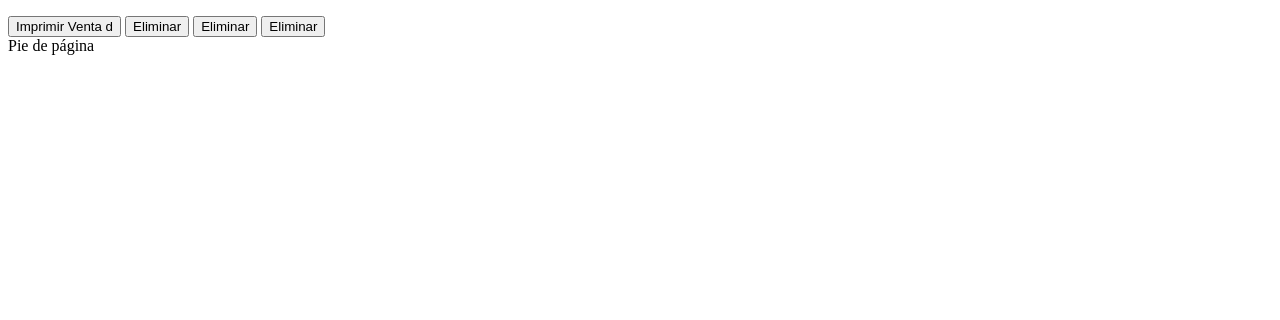
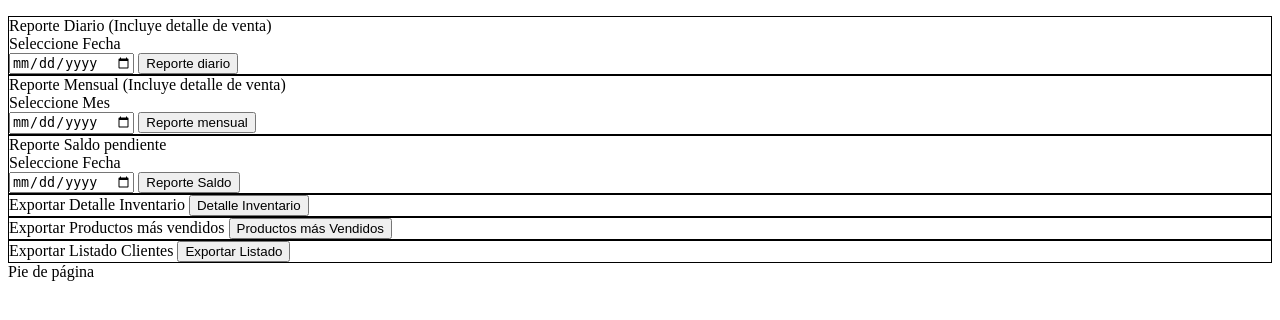
Before and after one commit to apeeclgithub/Intranet-optica, a PHP site: page /informes.php in a window 1280 px wide. Shown: the part 106-426 px from the top of the page. Run offline with PHP 8.4, Linux system fonts and the light colour scheme; some libraries are stand-ins or nearby versions.

Commit message:
reportes

```diff
--- a/application/views/cierre-caja.php
+++ b/application/views/cierre-caja.php
@@ -91,6 +91,12 @@
 				</tr>
 			</table>
 		</div>
+		<div style="border:1px solid black;">Exportar Cierre Caja
+			<button>Cierre Caja</button>
+		</div>
+		<div style="border:1px solid black;">Exportar Saldo pendiente diario
+			<button>Saldo Pendiente</button>
+		</div>
 	</div>
 
 </div>
--- a/application/views/cliente.php
+++ b/application/views/cliente.php
@@ -69,5 +69,8 @@
 			</tr>
 		</table>
 	</div>
+	<div style="border:1px solid black;">Exportar Listado Clientes
+		<button>Exportar Listado</button>
+	</div>
 </div>
 <?php include('footer.php') ?>
--- a/application/views/informes.php
+++ b/application/views/informes.php
@@ -1,10 +1,29 @@
 <?php include('header.php');?>
 <?php include('nav_menu.php') ?>
 <div id ="content">
-
-	<button>Imprimir Venta d</button>
-	<button>Eliminar</button>
-	<button>Eliminar</button>
-	<button>Eliminar</button>
+	<div style="border:1px solid black;">Reporte Diario (Incluye detalle de venta)
+		<div>Seleccione Fecha</div>
+		<input id="dateSaleDaily" type="date">
+		<button>Reporte diario</button>
+	</div>
+	<div style="border:1px solid black;">Reporte Mensual (Incluye detalle de venta)
+		<div>Seleccione Mes</div>
+		<input id="dateSaleMonth" type="date">
+		<button>Reporte mensual</button>
+	</div>
+	<div style="border:1px solid black;">Reporte Saldo pendiente
+		<div>Seleccione Fecha</div>
+		<input id="dateBalance" type="date">
+		<button>Reporte Saldo</button>
+	</div>
+	<div style="border:1px solid black;">Exportar Detalle Inventario
+		<button>Detalle Inventario</button>
+	</div>
+	<div style="border:1px solid black;">Exportar Productos más vendidos
+		<button>Productos más Vendidos</button>
+	</div>
+	<div style="border:1px solid black;">Exportar Listado Clientes
+		<button>Exportar Listado</button>
+	</div>
 </div>
 <?php include('footer.php') ?>
--- a/application/views/inventario.php
+++ b/application/views/inventario.php
@@ -68,6 +68,12 @@
 			</tr>
 		</table>
 	</div>
+	<div style="border:1px solid black;">Exportar Detalle Inventario
+		<button>Detalle Inventario</button>
+	</div>
+	<div style="border:1px solid black;">Exportar Productos más vendidos
+		<button>Productos más Vendidos</button>
+	</div>
 </div>
 
 <?php include('footer.php') ?>
```
